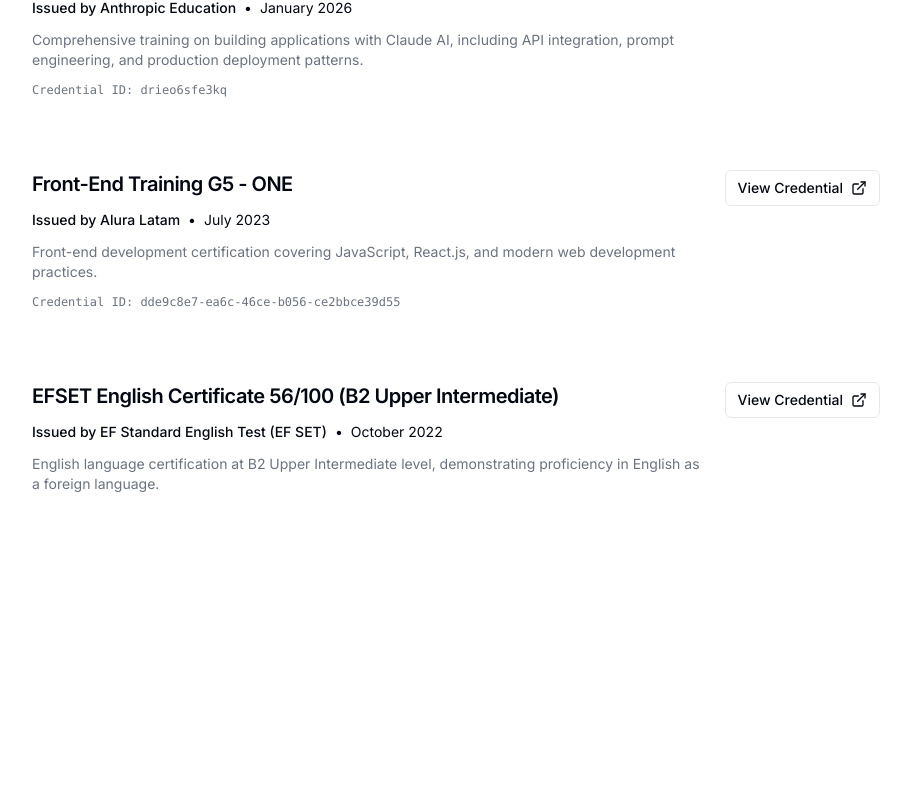
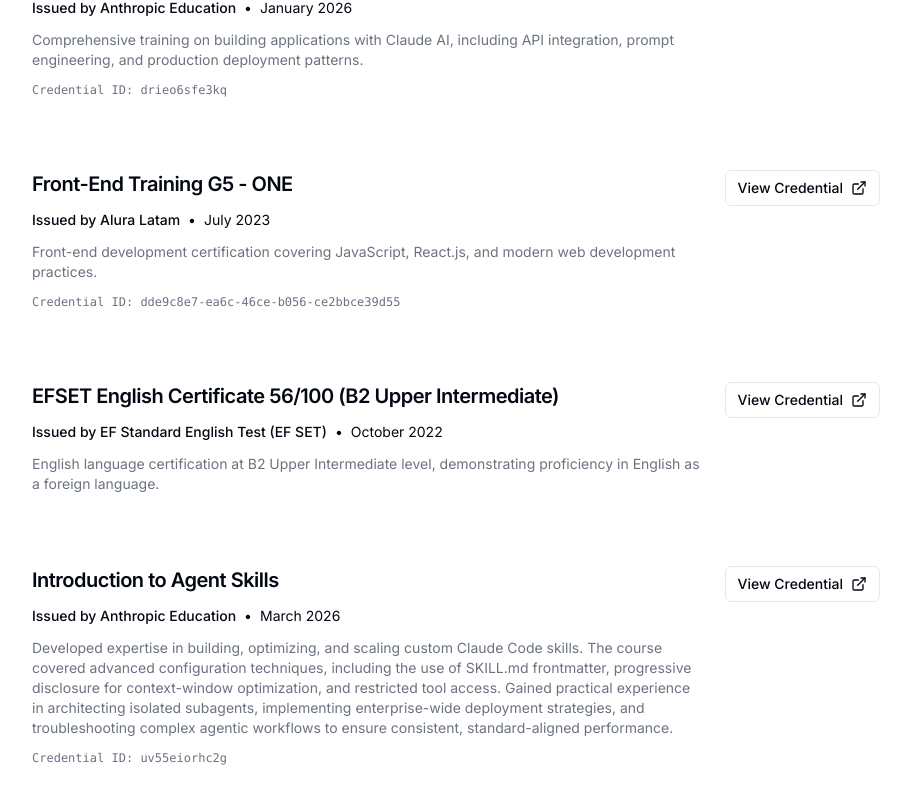
Before and after one commit to angeldev96/personal-porfolio, a Next.js app: page /en/certificates in a window 1280 px wide. Shown: the part 278-1082 px from the top of the page, without its empty margins (184-1095 px from the left). Before the commit the page ends 860 px from the top, so only its background shows below. Built offline with nearby package versions, Linux system fonts and the light colour scheme; no server answers.

Commit message:
add: Anthropic 'Introduction to Agent Skills' certificate (en/es)

```diff
--- a/src/data/resume-data.tsx
+++ b/src/data/resume-data.tsx
@@ -455,6 +455,16 @@ const RESUME_DATA: Record<Locale, ResumeData> = {
         credentialUrl: "https://cert.efset.org/spHzVR",
         description:
           "English language certification at B2 Upper Intermediate level, demonstrating proficiency in English as a foreign language.",
+      },
+      {
+        id: "agent-skills-anthropic",
+        title: "Introduction to Agent Skills",
+        issuer: "Anthropic Education",
+        date: "March 2026",
+        credentialUrl: "http://verify.skilljar.com/c/uv55eiorhc2g",
+        credentialId: "uv55eiorhc2g",
+        description:
+          "Developed expertise in building, optimizing, and scaling custom Claude Code skills. The course covered advanced configuration techniques, including the use of SKILL.md frontmatter, progressive disclosure for context-window optimization, and restricted tool access. Gained practical experience in architecting isolated subagents, implementing enterprise-wide deployment strategies, and troubleshooting complex agentic workflows to ensure consistent, standard-aligned performance.",
       },
     ],
     setup: {
@@ -931,6 +941,16 @@ const RESUME_DATA: Record<Locale, ResumeData> = {
         description:
           "Certificación de idioma inglés nivel B2 Upper Intermediate, demostrando dominio de inglés como idioma extranjero.",
       },
+      {
+        id: "agent-skills-anthropic",
+        title: "Introducción a las habilidades de agentes",
+        issuer: "Anthropic Education",
+        date: "marzo 2026",
+        credentialUrl: "http://verify.skilljar.com/c/uv55eiorhc2g",
+        credentialId: "uv55eiorhc2g",
+        description:
+          "Desarrollé experiencia en la creación, optimización y escalado de skills personalizados para Claude Code. El curso cubrió técnicas avanzadas de configuración, incluido el uso de frontmatter en SKILL.md, la divulgación progresiva para optimizar la ventana de contexto y el acceso restringido a herramientas. Adquirí experiencia práctica en la arquitectura de subagentes aislados, la implementación de estrategias de despliegue a nivel empresarial y la resolución de flujos de trabajo agenticos complejos para garantizar un rendimiento consistente y alineado con estándares.",
+      },
     ],
     setup: {
       hardware: [
```
